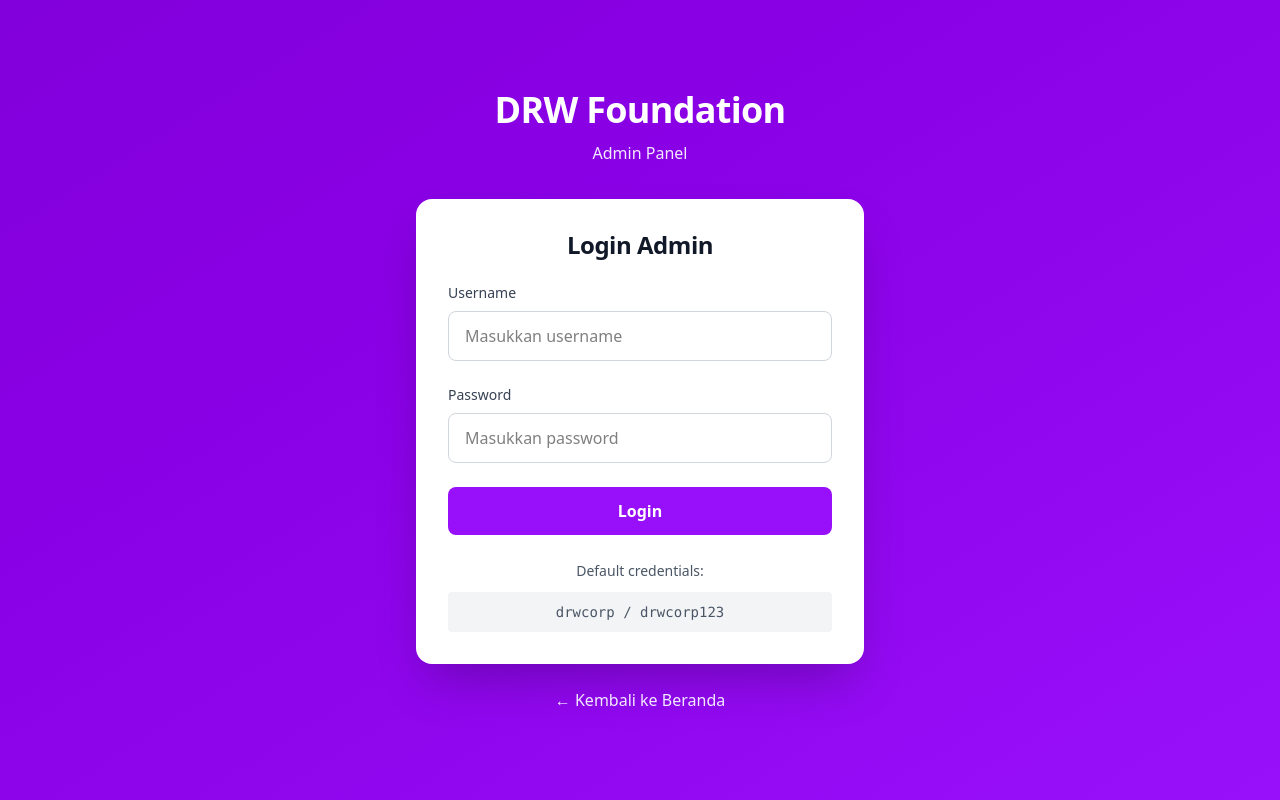
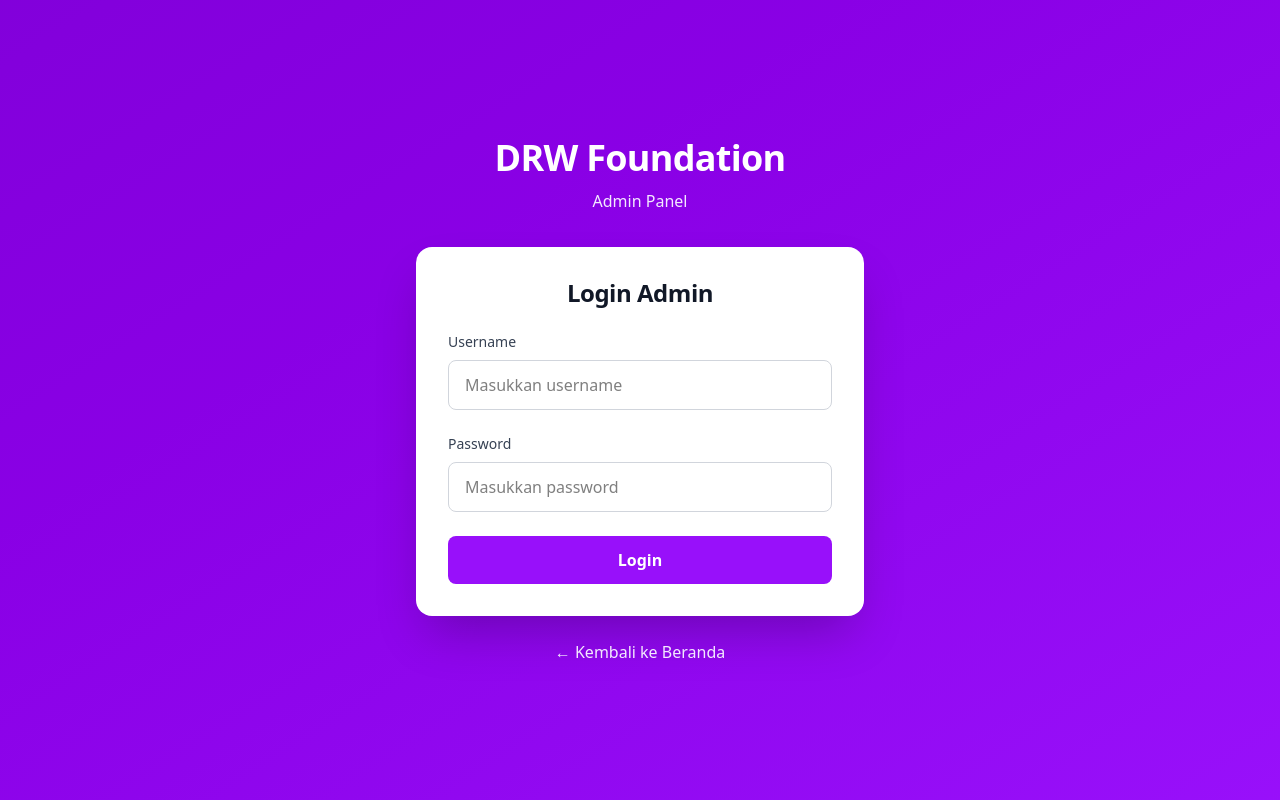
Before and after one commit to multimediadrw/drwfoundation, a Next.js app: page /admin/login in a window 1280 px wide. Built offline with nearby package versions, Linux system fonts and the light colour scheme; no server answers.

Commit message:
Security: Remove credentials display from login page

```diff
--- a/app/admin/login/page.tsx
+++ b/app/admin/login/page.tsx
@@ -89,12 +89,7 @@ export default function AdminLoginPage() {
             </button>
           </form>
 
-          <div className="mt-6 text-center text-sm text-gray-600">
-            <p>Default credentials:</p>
-            <p className="font-mono bg-gray-100 px-3 py-2 rounded mt-2">
-              drwcorp / drwcorp123
-            </p>
-          </div>
+
         </div>
 
         {/* Back to Home */}
```
